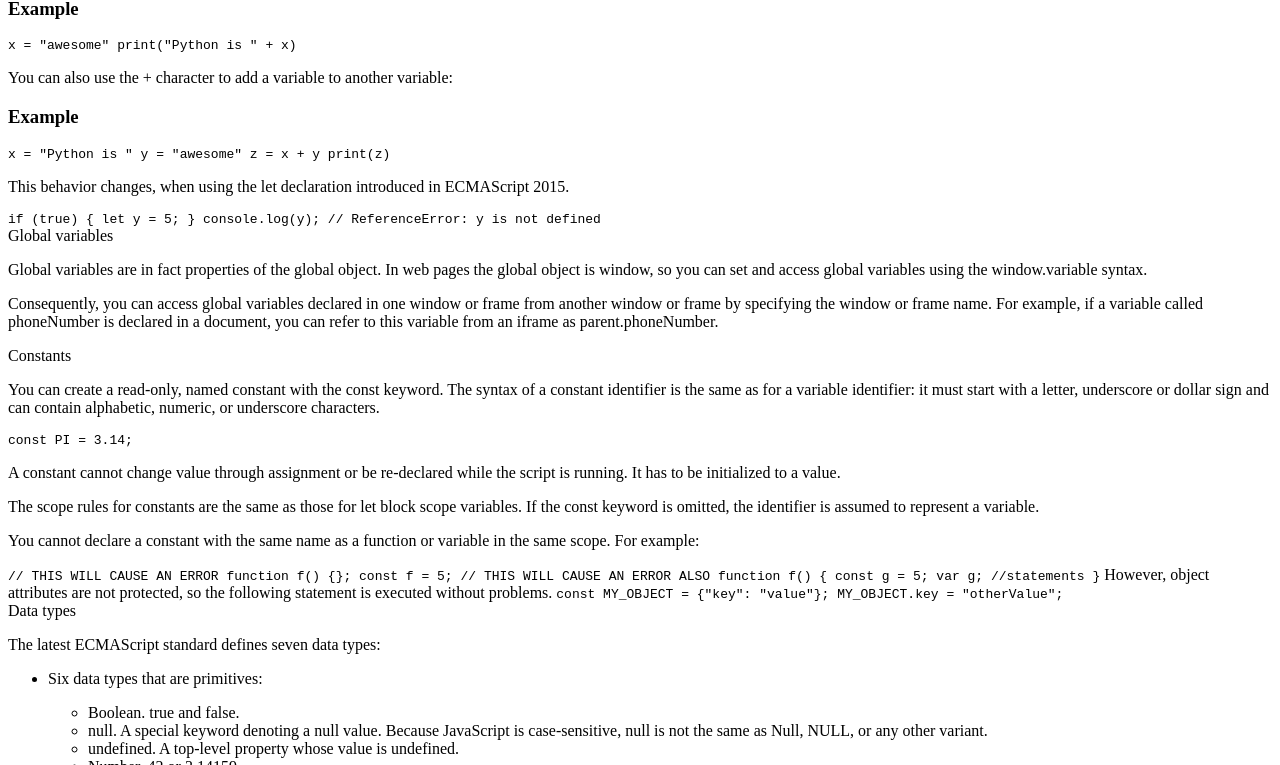
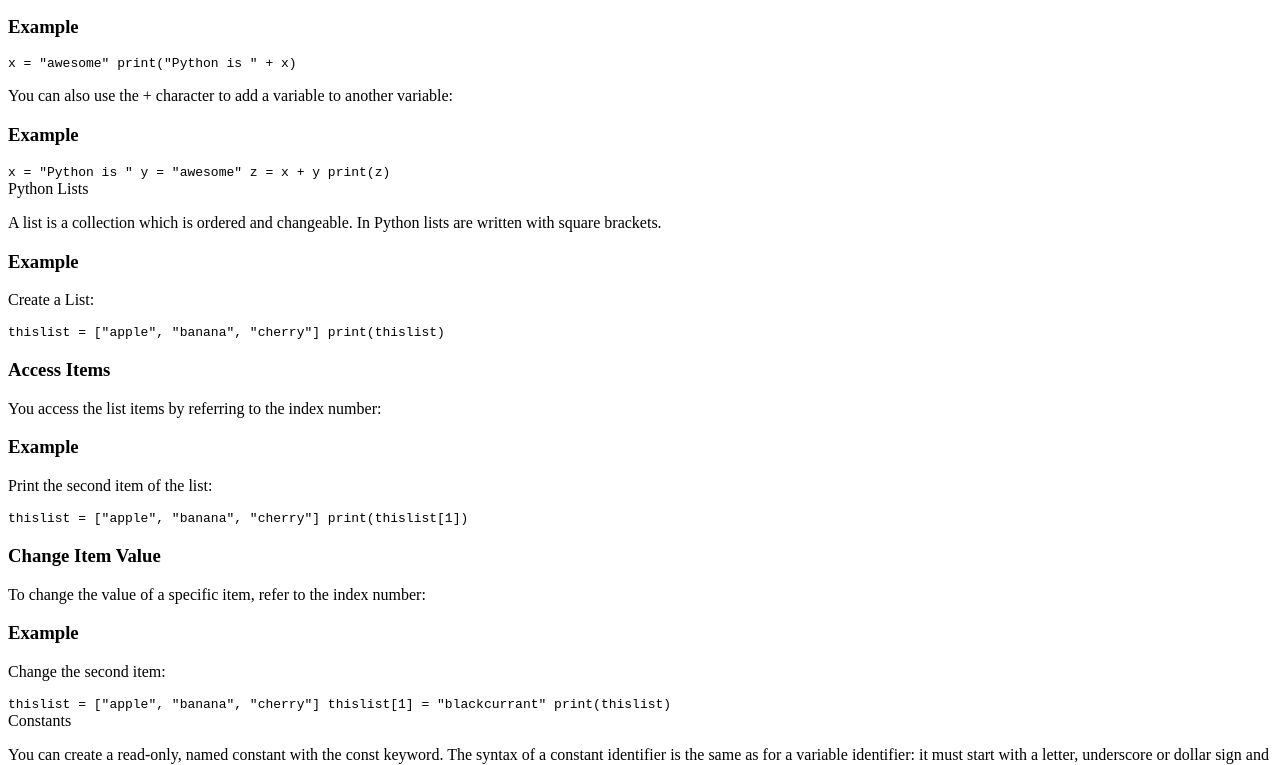
Before and after one commit to arbidha/Code_Camp, a plain HTML site: page Project/P4_Technical_Documentation/index.html in a window 1280 px wide. Shown: the part 2035-2800 px from the top of the page. Drawn offline with Linux system fonts and the light colour scheme.

Commit message:
Added python list contents

```diff
--- a/Project/P4_Technical_Documentation/index.html
+++ b/Project/P4_Technical_Documentation/index.html
@@ -16,9 +16,10 @@
       <a class="nav-link" href="#Variable_Names">Variable Names</a>
     </li>
     <li><a class="nav-link" href="#Output_Variables">Output Variables</a></li>
-    <li><a class="nav-link" href="#Global_variables">Global variables</a></li>
-    <li><a class="nav-link" href="#Constants">Constants</a></li>
-    <li><a class="nav-link" href="#Data_types">Data types</a></li>
+    <li><a class="nav-link" href="#Python_list">Python List</a></li>
+    <li><a class="nav-link" href="#Tuples">Tuples</a></li>
+    <li><a class="nav-link" href="#Set">Set</a></li>
+    <li><a class="nav-link" href="#Dictionaries">Dictionaries</a></li>
     <li>
       <a class="nav-link" href="#if...else_statement">if...else statement</a>
     </li>
@@ -98,7 +99,7 @@
     <p>
       Where in other programming languages the indentation in code is for readability only, in Python the indentation is very important. Python uses indentation to indicate a block of code.
     </p>
-    <div>
+    <div class="example">
       <h4>Example</h4>
       <code>
         if 5 > 2:
@@ -109,7 +110,7 @@
     <p>
       Python has commenting capability for the purpose of in-code documentation. Comments start with a #, and Python will render the rest of the line as a comment:
     </p>
-    <div>
+    <div class="example">
       <h4>Example Comments in Python:</h4>
       <code>#This is a comment.
 print("Hello, World!")</code>
@@ -118,7 +119,7 @@
     <p>
       Python also has extended documentation capability, called docstrings. Docstrings can be one line, or multiline. Python uses triple quotes at the beginning and end of the docstring:
     </p>
-    <div>
+    <div class="example">
       <h4>Example Docstrings are also comments:</h4>
       <code>"""This is a
 multiline docstring."""
@@ -133,7 +134,7 @@
     <p>
       A variable is created the moment you first assign a value to it.
     </p>
-    <div>
+    <div class="example">
       <h4>Example</h4>
       <code>x = 5
         y = "John"
@@ -144,7 +145,7 @@
     <p>
       Variables do not need to be declared with any particular type and can even change type after they have been set.
     </p>
-        <div>
+        <div class="example">
       <h4>Example</h4>
       <code>x = 4 # x is of type int
         x = "Sally" # x is now of type str
@@ -167,7 +168,7 @@
          <li>Variable names are case-sensitive (age, Age and AGE are three different variables)</li>
       </ul>
       <div class="w3-panel w3-note">
-        <p>Remember that variables are case-sensitive</p>
+        <p>  Remember that variables are case-sensitive</p>
       </div>
     </article>
   </section>
@@ -181,13 +182,13 @@
       <p>
         To combine both text and a variable, Python uses the + character:
       </p>
-      <div>
+      <div class="example">
         <h3>Example</h3>
         <code>x = "awesome"
 print("Python is " + x)</code>
       </div>
       <p>You can also use the + character to add a variable to another variable:</p>
-      <div>
+      <div class="example">
         <h3>Example</h3>
         <code>x = "Python is "
             y = "awesome"
@@ -195,32 +196,41 @@
             print(z)
         </code>
       </div>
-
-      <p>
-        This behavior changes, when using the let declaration introduced in ECMAScript 2015.
-      </p>
-
-      <code>if (true) { let y = 5; } console.log(y); // ReferenceError: y is not
-        defined</code
-      >
     </article>
   </section>
-  <section class="main-section" id="Global_variables">
-    <header>Global variables</header>
+  <section class="main-section" id="Python_list">
+    <header>Python Lists</header>
     <article>
       <p>
-        Global variables are in fact properties of the global object. In web
-        pages the global object is window, so you can set and access global
-        variables using the window.variable syntax.
+        A list is a collection which is ordered and changeable. In Python lists are written with square brackets.
       </p>
-
+      <div class="example">
+        <h3>Example</h3>
+        <p>Create a List:</p>
+        <code>thislist = ["apple", "banana", "cherry"]
+print(thislist)</code>
+      </div class="example">
+      <h3>Access Items</h3>
       <p>
-        Consequently, you can access global variables declared in one window or
-        frame from another window or frame by specifying the window or frame
-        name. For example, if a variable called phoneNumber is declared in a
-        document, you can refer to this variable from an iframe as
-        parent.phoneNumber.
+        You access the list items by referring to the index number:
       </p>
+      <div class="example">
+        <h3>Example</h3>
+        <p>Print the second item of the list:</p>
+        <code>thislist = ["apple", "banana", "cherry"]
+print(thislist[1])</code>
+      </div>
+            <h3>Change Item Value</h3>
+      <p>
+        To change the value of a specific item, refer to the index number:
+      </p>
+      <div class="example">
+        <h3>Example</h3>
+        <p>Change the second item:</p>
+        <code>thislist = ["apple", "banana", "cherry"]
+thislist[1] = "blackcurrant"
+print(thislist)</code>
+      </div>
     </article>
   </section>
   <section class="main-section" id="Constants">
```
